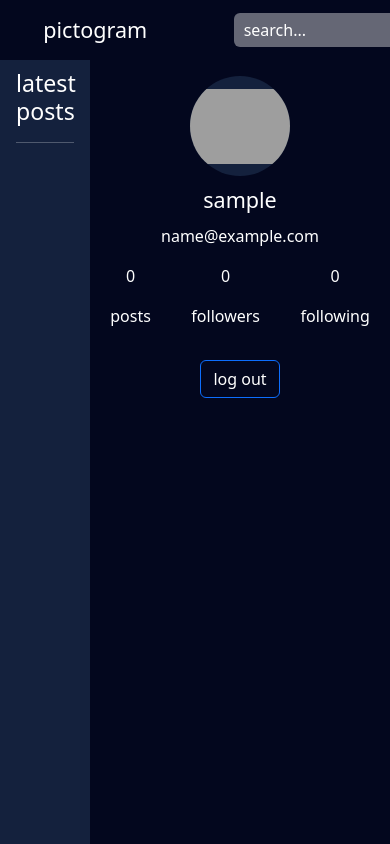
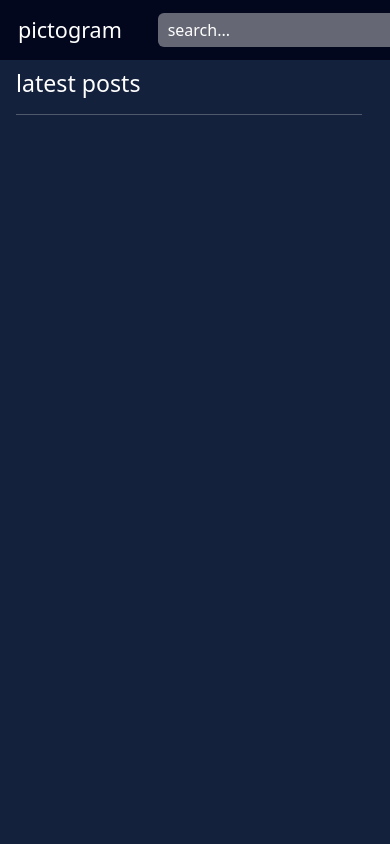
Before and after one commit to ismailPervez/pictogram, a Django app: page / in a window 390 px wide. Run offline with Django 4.2, Linux system fonts and the light colour scheme; the visitor is signed in with stand-in values (Sample User, id 1); some libraries are stand-ins or nearby versions; grey boxes are pictures that could not be loaded.

Commit message:
added some responsiveness and also a toggle side bar functionality

```diff
--- a/pictogram/users/static/users/main.css
+++ b/pictogram/users/static/users/main.css
@@ -72,6 +72,10 @@
     border-radius: 50% !important;
 }
 
+.fa-bars {
+    visibility: hidden;
+}
+
 /* side bar */
 #side-bar {
     width: var(--side-bar-width);
@@ -81,6 +85,7 @@
     right: 0;
     background-color: var(--bg-dark);
     margin-top: 60px;
+    transition: 0.7s;
 }
 
 .user-details {
@@ -239,3 +244,72 @@
 .reactions span {
     background-color: transparent;
 }
+
+/* responsiveness starts here */
+@media screen and (max-width: 1075px) {
+    header nav {
+        width: 35%;
+    }
+}
+
+@media screen and (max-width: 1025px) {
+    header nav {
+        width: 38%;
+    }
+
+    #main-content {
+        display: grid;
+        grid-template-columns: repeat(2, 1fr);
+        gap: 12px;
+    }
+}
+
+@media screen and (max-width: 907px) {
+    header nav {
+        width: 45%;
+    }
+
+    #main-content {
+        display: grid;
+        grid-template-columns: repeat(2, 1fr);
+        gap: 12px;
+    }
+
+    .fa-bars {
+        visibility: visible;
+    }
+
+    #side-bar {
+        visibility: hidden;
+        opacity: 0;
+    }
+
+    .content-container {
+        margin-right: 3%;
+    }
+}
+
+@media screen and (max-width: 823px) {
+    header nav {
+        width: 55%;
+    }
+}
+
+@media screen and (max-width: 673px) {
+    .nav-links a .fa-home,
+    .nav-links .fa-compass,
+    .nav-links a .fa-plus-square {
+        visibility: hidden;
+        display: none;
+    }
+
+    /* header nav {
+        width: 50%;
+        display: flex;
+        justify-content: center;
+    } */
+}
+
+@media screen and (max-width: 527px) {
+
+}
--- a/pictogram/users/static/users/script.js
+++ b/pictogram/users/static/users/script.js
@@ -49,4 +49,21 @@
         window.location.href = window.location.origin + `/posts/filtered/${searchValue}/`
     }
 
+    // toggle side bar functionality
+    const toggleBtn = document.querySelector('.fa-bars')
+
+    if (toggleBtn) {
+        toggleBtn.onclick = () => {
+            const sidebar = document.querySelector('#side-bar')
+            if (sidebar.style.visibility == 'hidden') {
+                sidebar.style.visibility = 'visible'
+                sidebar.style.opacity = '1'
+            }
+
+            else {
+                sidebar.style.visibility = 'hidden'
+                sidebar.style.opacity = '0'
+            }
+        }
+    }
 }
--- a/pictogram/users/templates/users/header.html
+++ b/pictogram/users/templates/users/header.html
@@ -17,6 +17,7 @@
                         <img src="https://images.pexels.com/photos/771742/pexels-photo-771742.jpeg?auto=compress&cs=tinysrgb&dpr=2&h=650&w=940" alt="user profile">
                     {% endif %}
                 </div>
+                <i class="fas fa-bars" role="button"></i>
             </div>
         </nav>
     </header>
```
